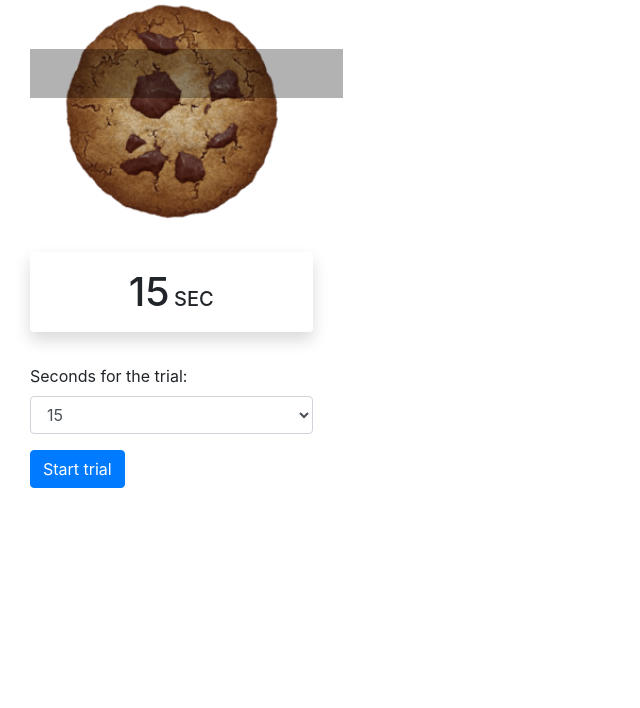
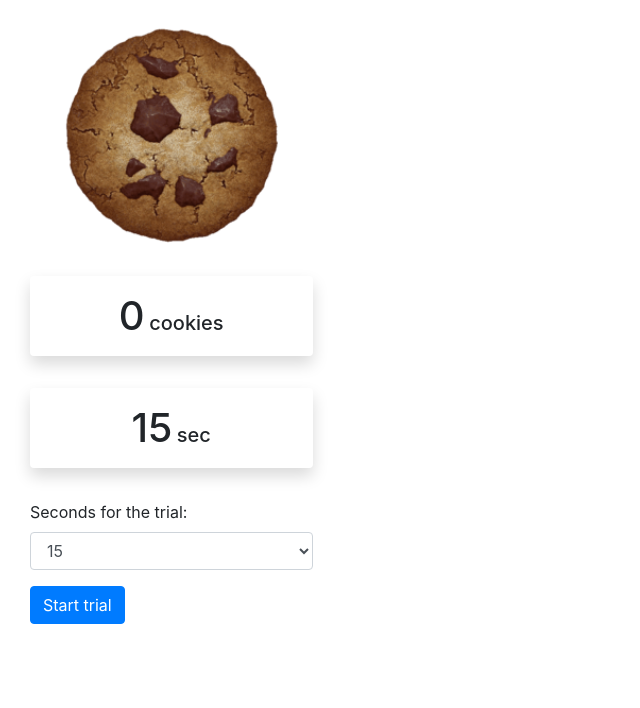
Before and after one commit to KelvinNg0/SoftDev_p02, a Flask app: page /trial in a window 1280 px wide. Shown: the part 56-764 px from the top of the page, without its empty margins (0-640 px from the left). Run offline with Flask 2, Linux system fonts and the light colour scheme; a user stored in the database is signed in; some libraries are stand-ins or nearby versions.

Commit message:
Cleaning up of the trial page

```diff
--- a/static/scripts/trial.js
+++ b/static/scripts/trial.js
@@ -53,10 +53,10 @@
   cookie_img.addEventListener('click', cookie_click);
   document.getElementById("starttimer").disabled = true;
   var timeInterval = setInterval(function() {
-    if (seconds <= 1) {
+    if (seconds <= 0) {
       console.log("Trial complete!");
       clearInterval(timeInterval);
-      timer.innerHTML = "Trial complete! This run will be recorded.";
+      alert("Trial complete! This run will be recorded.");
       cookie_img.removeEventListener('click', cookie_click);
       pass_trial_data();
     } else {
--- a/templates/trial.html
+++ b/templates/trial.html
@@ -3,7 +3,7 @@
 {% block content %}
 <div class="container-fluid">
   <div class="col-3">
-      <div class="cookie-display"> <p class="cookie-num" id="cookie-num"></p></div>
+      <br>
       <div style="height:30%;" id="filler"></div>
       <div class="cookie" id="clickbox">
         <img src="static/cookie.png" class="cookie-img" id="cookie-img">
@@ -11,8 +11,14 @@
       <br>
 
       <div class="rounded shadow p-3 text-center mb-2">
+        <span class="h1" id="cookie-num">0</span>
+        <span class="h5">cookies</span>
+      </div>
+      <br>
+
+      <div class="rounded shadow p-3 text-center mb-2">
         <span class="h1" id="timer">15</span>
-        <span class="h5">SEC</span>
+        <span class="h5">sec</span>
       </div>
       <br>
 
```
Also changed, not shown: database.db.
